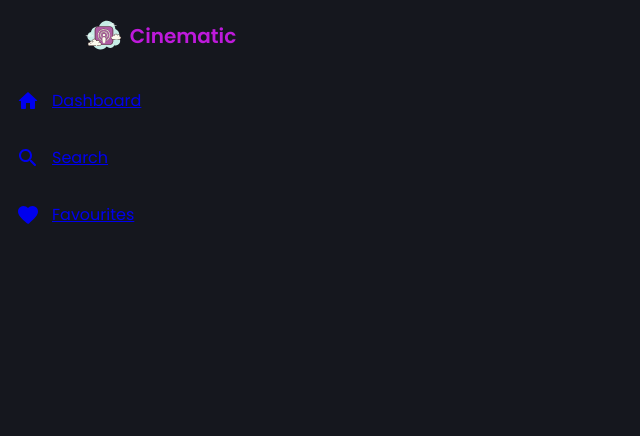
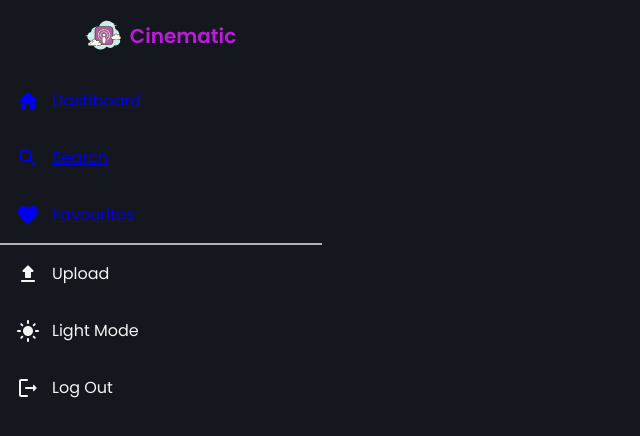
Before and after one commit to boikhutsodev/BOIMOK510_BCL2401_GroupA_Boikhutso-Mokoka_DJS11, a React (Vite) app: page / in a window 1280 px wide. Shown: the top 436 px of the page, without its empty margins (0-640 px from the left). Built offline with nearby package versions, Linux system fonts and the light colour scheme.

Commit message:
Updated Sidebar component: removed unused import, changed styles for MenuContainer and Elements, added HRLine component, and added button mapping.

```diff
--- a/src/components/Sidebar.jsx
+++ b/src/components/Sidebar.jsx
@@ -11,7 +11,6 @@ import {
 } from "@mui/icons-material";
 import LogoImage from "/Images/podcasts.svg";
 import { Link } from "react-router-dom";
-import { css } from "@mui/material";
 
 const MenuContainer = styled.div`
   flex: 0.25; // changed from 0.5
@@ -59,17 +58,24 @@ const Elements = styled.div`
   cursor: pointer;
   gap: 12px;
   color: ${({ theme }) => theme.secondary};
-  width: 100%;
+  text-decoration: none !important;
+  !important
   &: hover {
-    background: ${({ theme }) => theme.text_secondary};
+    background: ${({ theme }) => theme.text_secondary + 50};
+    border-redius: 50%;
   }
 `;
 const NavText = styled.div`
   padding: 12px 0px;
-  text-decoration: none; !important
+  text-decoration: none !important;
 `;
 
-const HR = styled.div``;
+const HRLine = styled.div`
+width: 100%;
+height: 1px
+margin: 10px 0px;
+border: 1px solid ${({ theme }) => theme.text_secondary};
+`;
 
 const menuItems = [
   {
@@ -120,14 +126,24 @@ const Sidebar = () => {
         </Close>
       </Flex>
       {menuItems.map((item) => (
-        <Link to={item.link} key={item.name}>
+        <Link
+          to={item.link}
+          key={item.name}
+          styled={{ textDecoration: "none" }}
+        >
           <Elements>
             {item.icon}
             <NavText>{item.name}</NavText>
           </Elements>
         </Link>
       ))}
-      <HR />
+      <HRLine />
+      {button.map((item) => (
+        <Elements onClick={item.fun} key={item.name}>
+          {item.icon}
+          <NavText>{item.name}</NavText>
+        </Elements>
+      ))}
     </MenuContainer>
   );
 };
```
